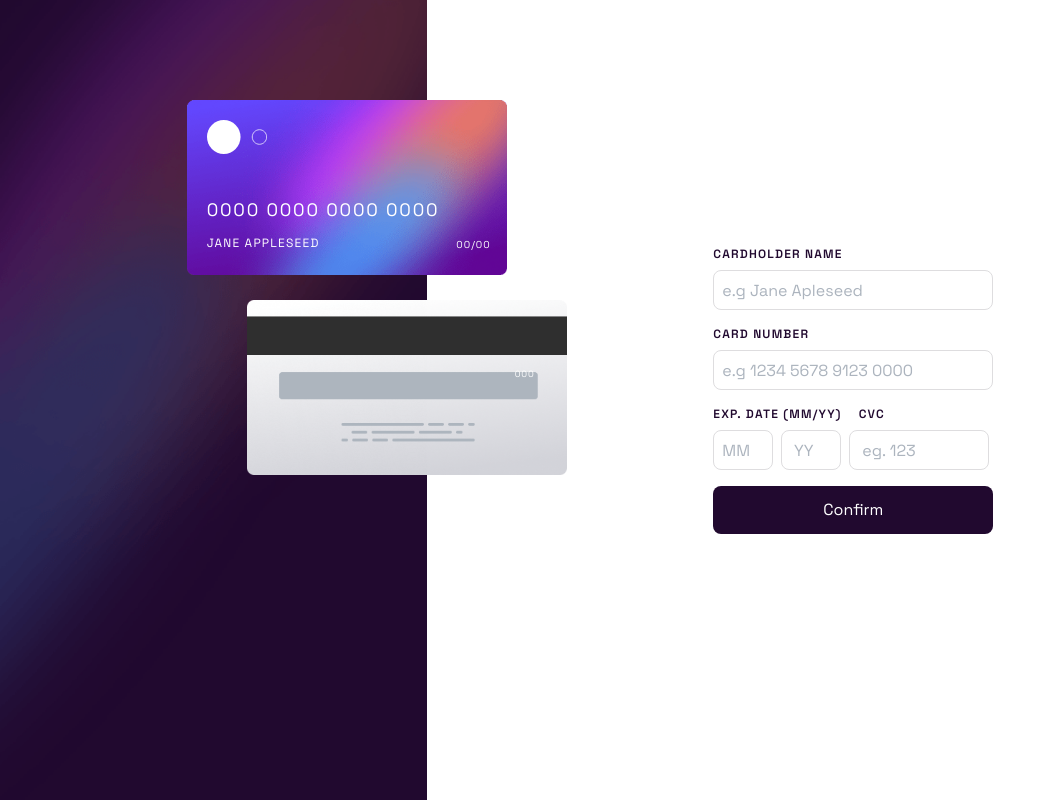
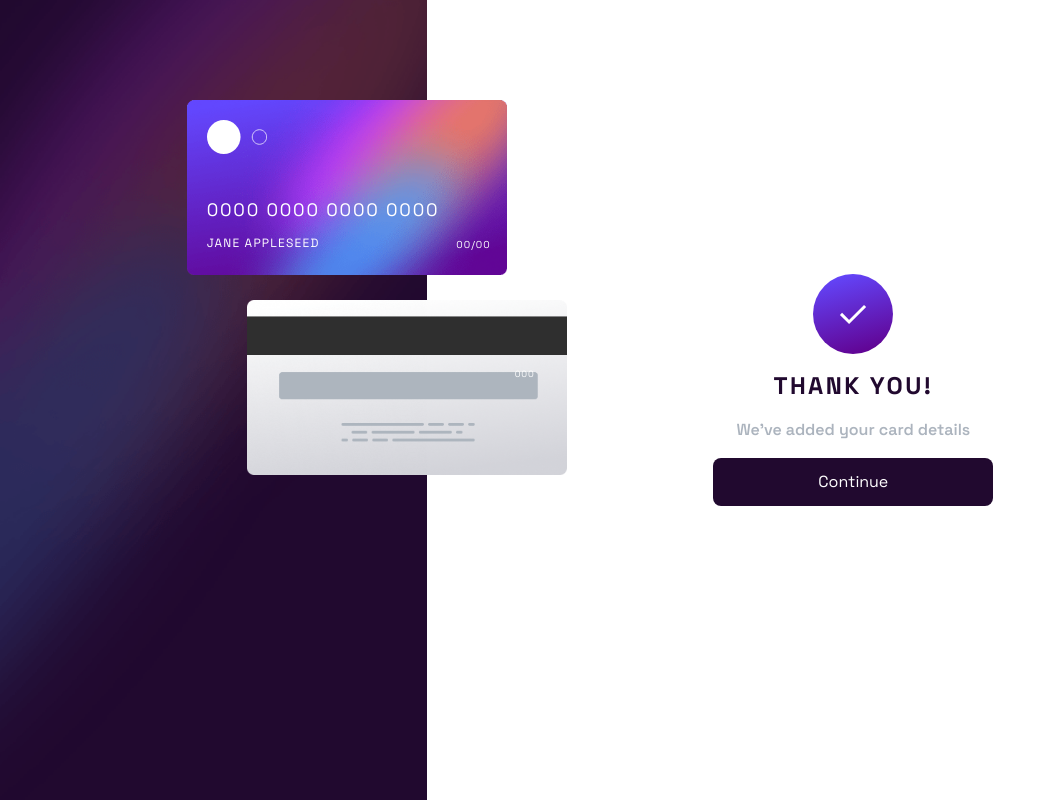
Before and after one commit to mlopezl/interactive-card-form-info, a React (Vite) app: page / in a window 1280 px wide. Shown: the whole page, without its empty margins (0-1056 px from the left). Built offline with nearby package versions, Linux system fonts and the light colour scheme.

Commit message:
Adding form completed message component

```diff
--- /dev/null
+++ b/src/components/Form/FormCompletedMessage.jsx
@@ -0,0 +1,14 @@
+import checkIcon from '../../../public/images/icon-complete.svg';
+
+function FormCompletedMessage(){
+    return(
+        <div className='w-full pt-20 h-full flex flex-col gap-4 justify-center items-center p-5 md:pt-0 max-w-80'>
+            <img src={checkIcon} alt="Check successfull message" />
+            <p className='text-2xl text-Purple-950 font-bold tracking-widest uppercase'>Thank you!</p>
+            <p className='text-md text-Gray-400 font-semibold'>We've added your card details</p>
+            <button className="w-full p-3 text-White rounded-lg bg-Purple-950">Continue</button>
+        </div>
+    )
+}
+
+export default FormCompletedMessage;
--- a/src/components/Form/FormContainer.jsx
+++ b/src/components/Form/FormContainer.jsx
@@ -1,9 +1,11 @@
 import Form from "./Form";
+import FormCompletedMessage from "./FormCompletedMessage";
 
 function FormContainer(){
     return(
         <main className="w-full flex flex-col justify-center items-center md:w-2/3">
-            <Form/>
+            {/* <Form/> */}
+            <FormCompletedMessage/>
         </main>
     )
 }
```
